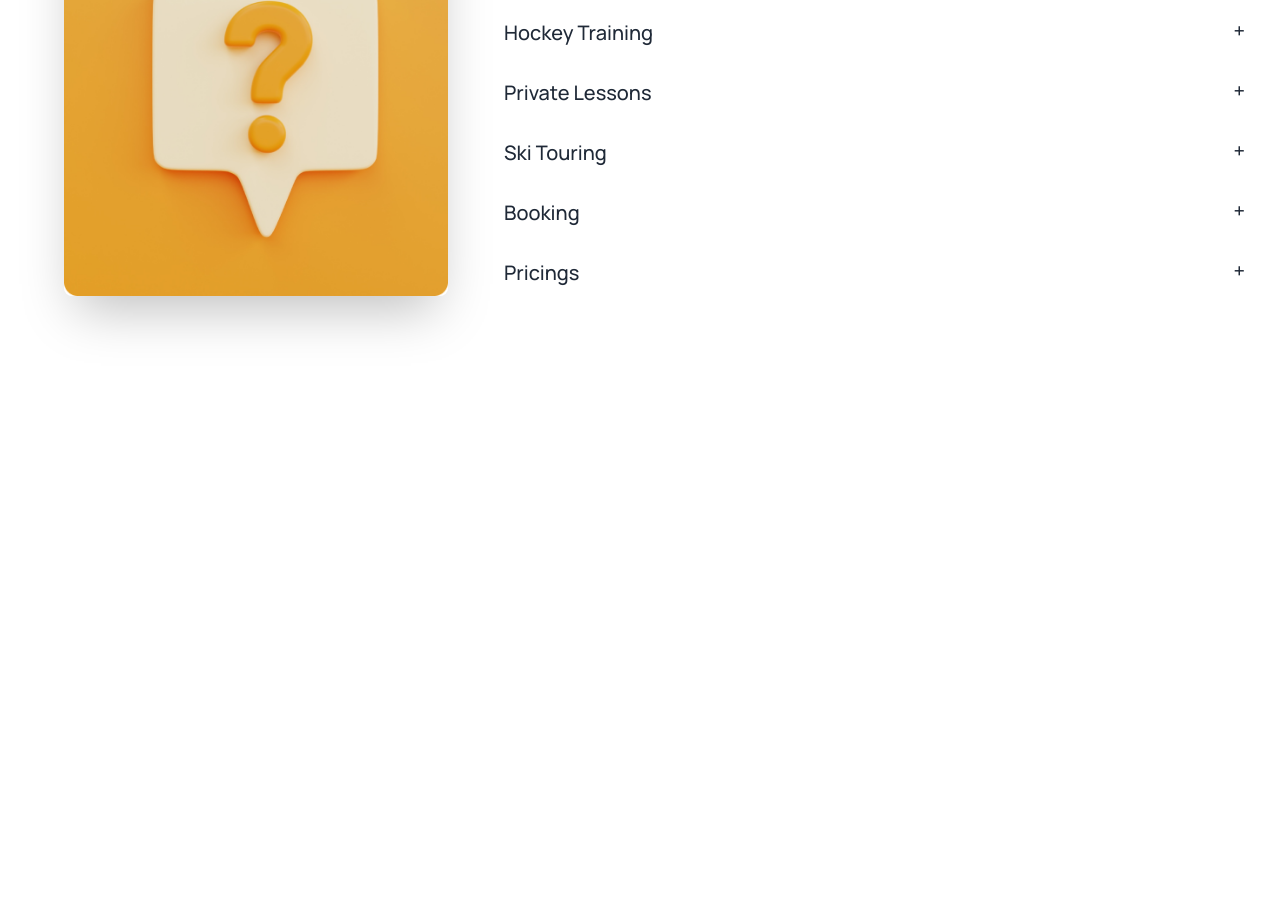
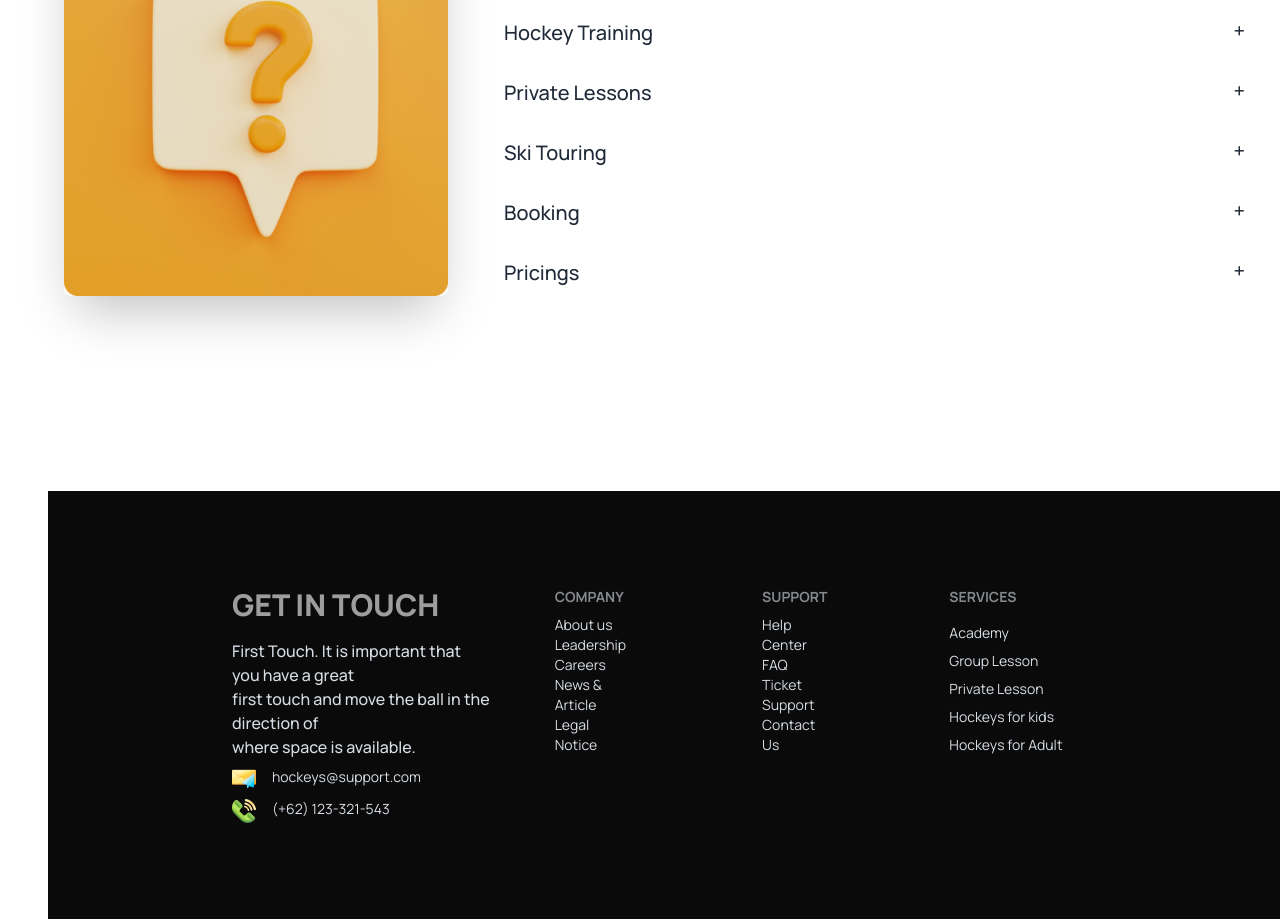
Before and after one commit to Hossainmithu/gentle-hockey-for-assignment, a plain HTML site: page index.html in a window 1280 px wide. Shown: the part 4911-5830 px from the top of the page. Before the commit the page ends 5402 px from the top, so only its background shows below. Drawn offline with nearby package versions, Linux system fonts and the light colour scheme; files whose address does not match are found by name.

Commit message:
added footer section

```diff
--- a/index.html
+++ b/index.html
@@ -488,5 +488,47 @@
       </div>
     </section>
   </main>
+  <footer class="footer px-36 py-24 bg-neutral-950 grid grid-cols-1 lg:grid-cols-3 justify-center text-neutral-content">
+    <nav class="ml-10 lg:ml-10">
+      <header class="footer-title text-[#FFF] text-3xl font-extrabold">Get In Touch</header>
+      <p class="text-base font-medium text-left">First Touch. It is important that you have a great <br> first touch and move the ball in the direction of <br>
+      where space is available. </p>
+      <div class="flex gap-4">
+        <img src="images/Group 1171275318.png" class="w-6 h-6" alt="">
+        <a class="link link-hover">hockeys@support.com</a>
+      </div>
+      <div class="flex gap-4 ">
+        <img src="images/Group 1171275317.png" class="w-6 h-6" alt="">
+        <a class="link link-hover">(+62) 123-321-543</a>
+      </div>
+    </nav>
+    <div class="flex">
+      <nav class="ml-12">
+        <header class="footer-title">Company</header>
+        <a class="link link-hover">About us</a>
+        <a class="link link-hover">Leadership</a>
+        <a class="link link-hover">Careers</a>
+        <a class="link link-hover">News & Article</a>
+        <a class="link link-hover">Legal Notice</a>
+      </nav>
+      <nav class="ml-32">
+        <header class="footer-title">Support</header>
+        <a class="link link-hover">Help Center</a>
+        <a class="link link-hover">FAQ</a>
+        <a class="link link-hover">Ticket Support</a>
+        <a class="link link-hover">Contact Us</a>
+      </nav>
+    </div>
+    <nav class="ml-32">
+      <header class="footer-title">Services</header>
+      <a class="link link-hover">Academy</a>
+      <a class="link link-hover">Group Lesson</a>
+      <a class="link link-hover">Private Lesson</a>
+      <a class="link link-hover">Hockeys for kids</a>
+      <a class="link link-hover">Hockeys for Adult</a>
+    </nav>
+    <hr
+      style="height:2px;margin-top:100px;margin-bottom:100px;border-width:0;color:rgb(246, 10, 73);background-color:gray">
+  </footer>
 </body>
 </html>
```
